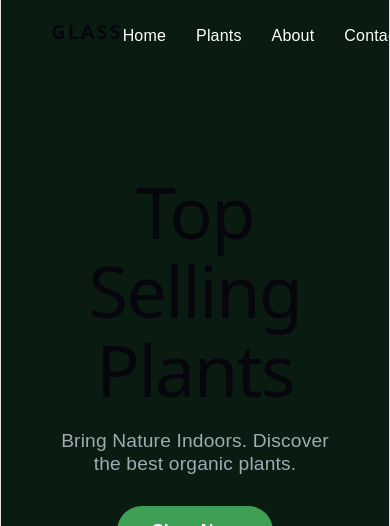
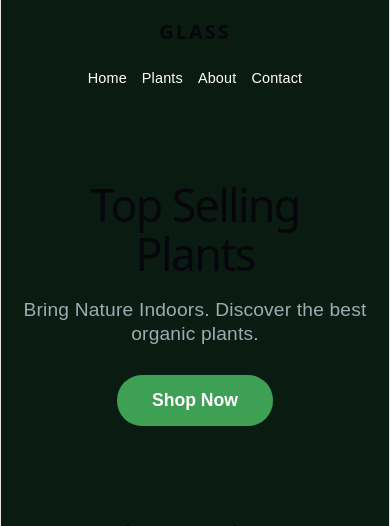
Before and after one commit to KalubovilaDasun/greenleaf-react, a React (Vite) app: page / in a window 390 px wide. Shown: the top 526 px of the page. Built offline with nearby package versions, Linux system fonts and the light colour scheme.

Commit message:
Added mobile responsiveness with CSS media queries

```diff
--- a/src/App.css
+++ b/src/App.css
@@ -178,3 +178,43 @@ body {
   color: #a0aab2;
   font-size: 0.9rem;
 }
+
+/* Mobile Responsiveness */
+@media (max-width: 768px) {
+  .navbar {
+    flex-direction: column; /* Stack the menu vertically */
+    padding: 20px;
+    gap: 15px;
+  }
+
+  .nav-links {
+    gap: 15px;
+    font-size: 0.9rem;
+  }
+
+  .hero-section {
+    padding: 50px 20px;
+    text-align: center; /* Center align text */
+  }
+
+  .hero-content h1 {
+    font-size: 2.8rem; /* Reduce font size for mobile */
+  }
+
+  .products-section {
+    padding: 40px 20px;
+  }
+
+  .product-grid {
+    grid-template-columns: 1fr; /* Display product cards in a single column */
+  }
+
+  .footer-section {
+    padding: 30px 20px 20px;
+  }
+
+  .footer-content {
+    flex-direction: column; /* Stack footer content vertically */
+    text-align: center;
+  }
+}
```
